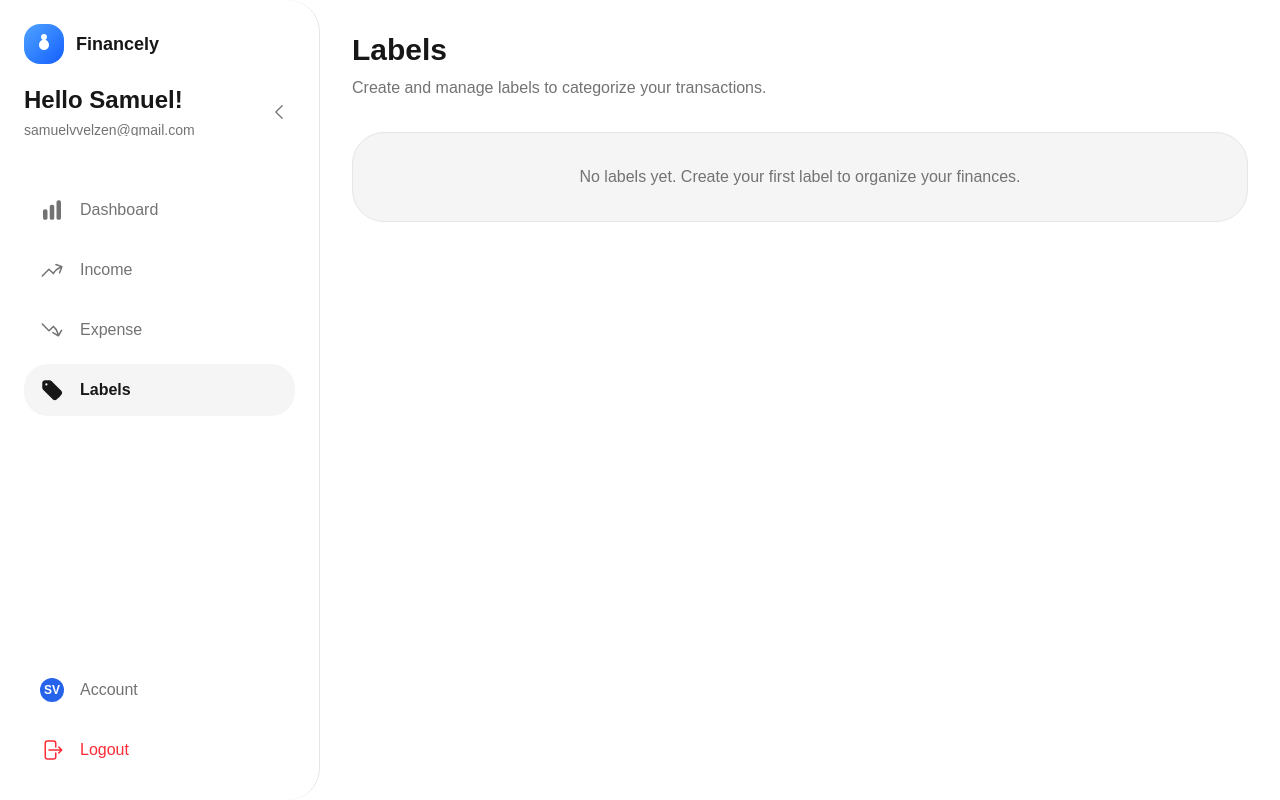
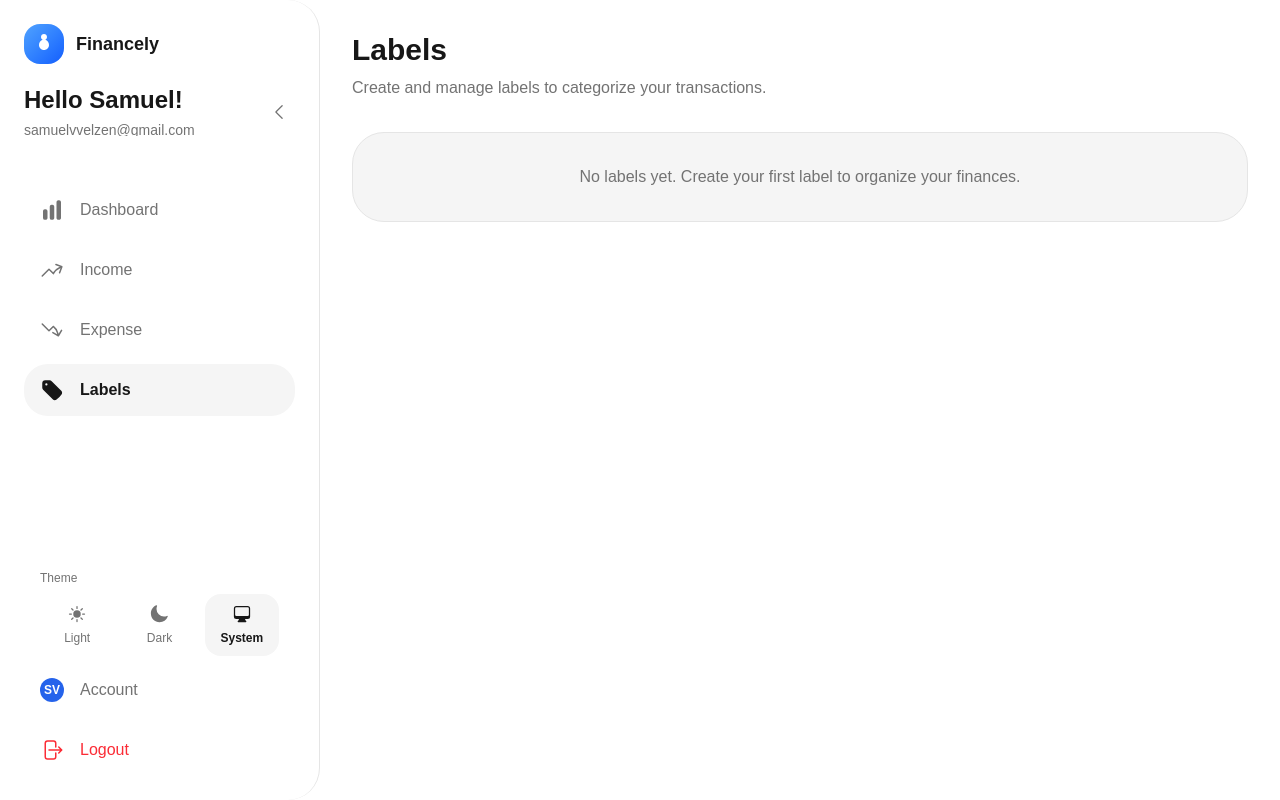
Before and after one commit to SamuelvVelzen/Financely2025, a Next.js app: page /labels in a window 1280 px wide. Built offline with nearby package versions, Linux system fonts and the light colour scheme.

Commit message:
add theme

```diff
--- a/src/app/globals.css
+++ b/src/app/globals.css
@@ -1,4 +1,6 @@
 @import "tailwindcss";
+
+@custom-variant dark (&:is(.dark *));
 
 :root {
   --background: #ffffff;
@@ -26,11 +28,16 @@
   --font-mono: var(--font-geist-mono);
 }
 
-@media (prefers-color-scheme: dark) {
-  :root {
-    --background: #0a0a0a;
-    --foreground: #ededed;
-  }
+.dark {
+  --background: #0a0a0a;
+  --foreground: #ededed;
+  --text: #ededed;
+  --text-muted: #a3a3a3;
+  --border: #262626;
+  --surface: #171717;
+  --surface-hover: #262626;
+  --primary: #3b82f6;
+  --primary-hover: #60a5fa;
 }
 
 body {
--- a/src/app/layout.tsx
+++ b/src/app/layout.tsx
@@ -1,4 +1,5 @@
 import Sidebar from "@/components/navigation/Sidebar";
+import { ThemeProvider } from "@/components/ThemeProvider";
 import type { Metadata } from "next";
 import { Geist, Geist_Mono } from "next/font/google";
 import "./globals.css";
@@ -30,10 +31,12 @@ export default function RootLayout({
       <body
         className={`${geistSans.variable} ${geistMono.variable} antialiased`}>
         <div className="flex h-screen overflow-hidden">
-          <Sidebar />
-          <main className="flex-1 overflow-y-auto bg-background">
-            {children}
-          </main>
+          <ThemeProvider>
+            <Sidebar />
+            <main className="flex-1 overflow-y-auto bg-background">
+              {children}
+            </main>
+          </ThemeProvider>
         </div>
       </body>
     </html>
--- /dev/null
+++ b/src/components/ThemeProvider.tsx
@@ -0,0 +1,90 @@
+"use client";
+
+import { createContext, useContext, useEffect, useState } from "react";
+
+type Theme = "light" | "dark" | "system";
+
+interface ThemeContextType {
+  theme: Theme;
+  setTheme: (theme: Theme) => void;
+  resolvedTheme: "light" | "dark";
+}
+
+const ThemeContext = createContext<ThemeContextType | undefined>(undefined);
+
+export function ThemeProvider({ children }: { children: React.ReactNode }) {
+  const [theme, setThemeState] = useState<Theme>("system");
+  const [resolvedTheme, setResolvedTheme] = useState<"light" | "dark">("light");
+  const [mounted, setMounted] = useState(false);
+
+  // Get system preference
+  const getSystemTheme = (): "light" | "dark" => {
+    if (typeof window === "undefined") return "light";
+    return window.matchMedia("(prefers-color-scheme: dark)").matches
+      ? "dark"
+      : "light";
+  };
+
+  // Apply theme to HTML element
+  const applyTheme = (newTheme: Theme) => {
+    const root = document.documentElement;
+    const resolved = newTheme === "system" ? getSystemTheme() : newTheme;
+
+    if (resolved === "dark") {
+      root.classList.add("dark");
+    } else {
+      root.classList.remove("dark");
+    }
+
+    setResolvedTheme(resolved);
+  };
+
+  // Set theme and save to localStorage
+  const setTheme = (newTheme: Theme) => {
+    setThemeState(newTheme);
+    localStorage.setItem("theme", newTheme);
+    applyTheme(newTheme);
+  };
+
+  // Initialize theme on mount
+  useEffect(() => {
+    setMounted(true);
+
+    // Read from localStorage, default to "system"
+    const savedTheme = (localStorage.getItem("theme") as Theme) || "system";
+    setThemeState(savedTheme);
+    applyTheme(savedTheme);
+  }, []);
+
+  // Listen for system preference changes
+  useEffect(() => {
+    if (theme !== "system") return;
+
+    const mediaQuery = window.matchMedia("(prefers-color-scheme: dark)");
+    const handleChange = () => {
+      applyTheme("system");
+    };
+
+    mediaQuery.addEventListener("change", handleChange);
+    return () => mediaQuery.removeEventListener("change", handleChange);
+  }, [theme]);
+
+  // Prevent rendering until mounted to avoid hydration mismatch
+  if (!mounted) {
+    return <>{children}</>;
+  }
+
+  return (
+    <ThemeContext.Provider value={{ theme, setTheme, resolvedTheme }}>
+      {children}
+    </ThemeContext.Provider>
+  );
+}
+
+export function useTheme() {
+  const context = useContext(ThemeContext);
+  if (context === undefined) {
+    throw new Error("useTheme must be used within a ThemeProvider");
+  }
+  return context;
+}
--- /dev/null
+++ b/src/components/ThemeToggle.tsx
@@ -0,0 +1,76 @@
+"use client";
+
+import { HiComputerDesktop, HiMoon, HiSun } from "react-icons/hi2";
+import { useTheme } from "./ThemeProvider";
+
+interface ThemeToggleProps {
+  isExpanded: boolean;
+}
+
+export default function ThemeToggle({ isExpanded = true }: ThemeToggleProps) {
+  const { theme, setTheme } = useTheme();
+
+  const themes = [
+    { value: "light" as const, icon: HiSun, label: "Light" },
+    { value: "dark" as const, icon: HiMoon, label: "Dark" },
+    { value: "system" as const, icon: HiComputerDesktop, label: "System" },
+  ];
+
+  if (!isExpanded) {
+    // Collapsed view - show current theme icon as button
+    const currentTheme = themes.find((t) => t.value === theme) || themes[2];
+    const Icon = currentTheme.icon;
+
+    return (
+      <div className="flex flex-col gap-2">
+        {themes.map((t) => {
+          const ThemeIcon = t.icon;
+          const isActive = theme === t.value;
+
+          return (
+            <button
+              key={t.value}
+              onClick={() => setTheme(t.value)}
+              className={`flex items-center justify-center w-full py-2 rounded-2xl transition-colors ${
+                isActive
+                  ? "bg-surface text-text"
+                  : "text-text-muted hover:bg-surface hover:text-text"
+              }`}
+              title={t.label}
+              aria-label={`Switch to ${t.label} theme`}>
+              <ThemeIcon className="w-5 h-5" />
+            </button>
+          );
+        })}
+      </div>
+    );
+  }
+
+  // Expanded view - show all options
+  return (
+    <div className="space-y-2">
+      <p className="text-xs text-text-muted px-4 mb-2">Theme</p>
+      <div className="flex gap-2 px-4">
+        {themes.map((t) => {
+          const Icon = t.icon;
+          const isActive = theme === t.value;
+
+          return (
+            <button
+              key={t.value}
+              onClick={() => setTheme(t.value)}
+              className={`flex-1 flex flex-col items-center gap-1.5 py-2.5 px-2 rounded-2xl transition-colors ${
+                isActive
+                  ? "bg-surface text-text font-semibold"
+                  : "text-text-muted hover:bg-surface hover:text-text"
+              }`}
+              aria-label={`Switch to ${t.label} theme`}>
+              <Icon className="w-5 h-5" />
+              <span className="text-xs">{t.label}</span>
+            </button>
+          );
+        })}
+      </div>
+    </div>
+  );
+}
--- a/src/components/navigation/Sidebar.tsx
+++ b/src/components/navigation/Sidebar.tsx
@@ -12,6 +12,7 @@ import {
   HiTag,
   HiUser,
 } from "react-icons/hi2";
+import ThemeToggle from "../ThemeToggle";
 import NavItem from "./NavItem";
 
 export default function Sidebar() {
@@ -141,6 +142,7 @@ export default function Sidebar() {
       <div className="mt-auto pt-4 space-y-4">
         {/* Bottom Actions */}
         <div className="space-y-2">
+          <ThemeToggle isExpanded={isExpanded} />
           <NavItem
             href={ROUTES.ACCOUNT}
             label="Account"
```
Also changed, not shown: src/app/incomes/page.tsx (line endings or trailing spaces).
